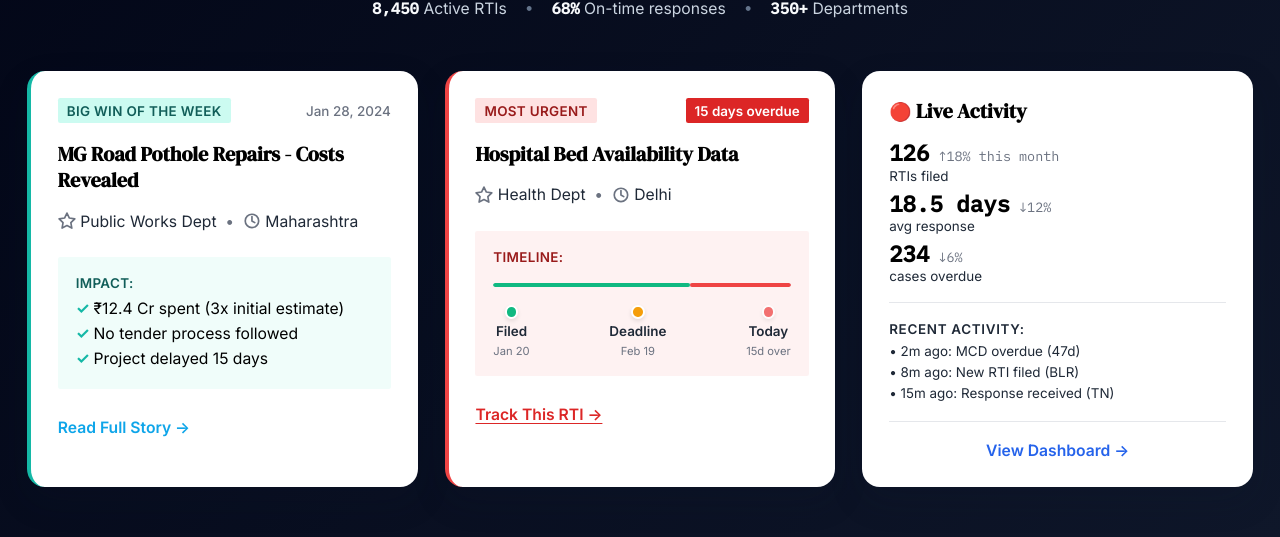
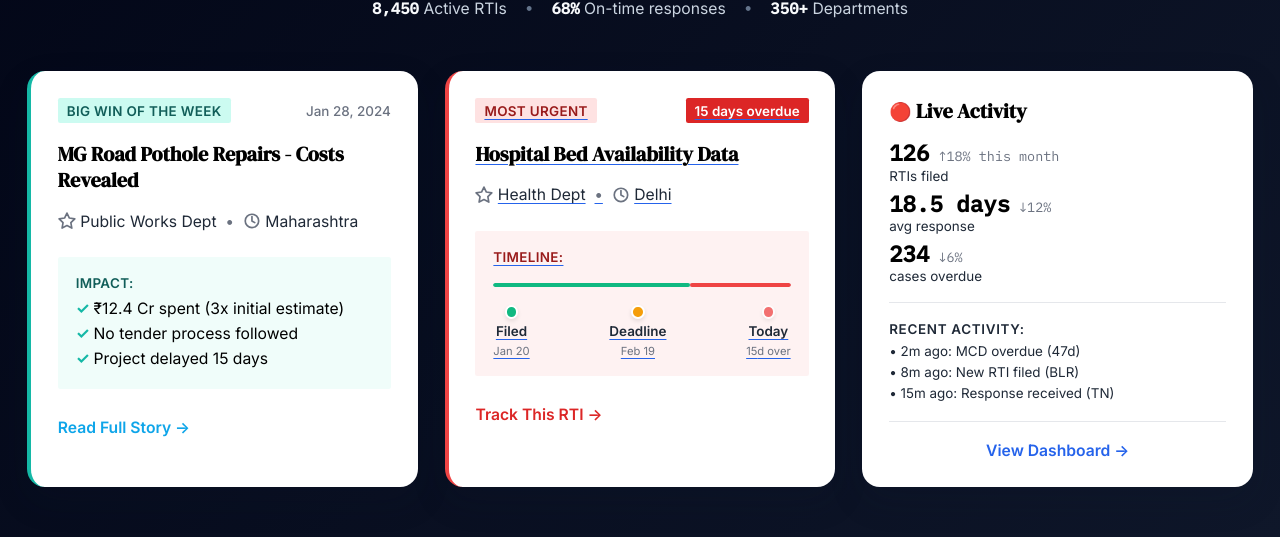
Before and after one commit to Yugantar-NGO/youRTI-UI, a Next.js app: page / in a window 1280 px wide. Shown: the part 254-791 px from the top of the page. Built offline with nearby package versions, Linux system fonts and the light colour scheme.

Commit message:
fix(landing): make entire UrgentUnansweredCard clickable for navigation

```diff
--- a/src/components/features/landing/molecules/UrgentUnansweredCard.tsx
+++ b/src/components/features/landing/molecules/UrgentUnansweredCard.tsx
@@ -17,6 +17,7 @@ interface UrgentUnansweredCardProps {
  *
  * Displays the "Most Urgent Unanswered RTI" with red accent border,
  * overdue timeline, and department/location context.
+ * Entire card is clickable and links to the RTI detail page.
  *
  * @example
  * <UrgentUnansweredCard
@@ -26,6 +27,7 @@ interface UrgentUnansweredCardProps {
  *   daysOverdue={47}
  *   filedDate="Aug 15, 2024"
  *   deadline="Sep 15, 2024"
+ *   href="/rti/rti-001"
  * />
  */
 export function UrgentUnansweredCard({
@@ -39,7 +41,7 @@ export function UrgentUnansweredCard({
   className = '',
 }: UrgentUnansweredCardProps) {
   return (
-    <article className={`${styles.card} ${className}`}>
+    <Link href={href} className={`${styles.card} ${className}`}>
       <div className={styles.header}>
         <span className={styles.badge}>Most Urgent</span>
         <span className={styles.overdueBadge}>{daysOverdue} days overdue</span>
@@ -91,9 +93,9 @@ export function UrgentUnansweredCard({
         </div>
       </div>
 
-      <Link href={href} className={styles.actionButton} aria-label="Track this RTI">
+      <span className={styles.actionButton}>
         Track This RTI →
-      </Link>
-    </article>
+      </span>
+    </Link>
   )
 }
```
